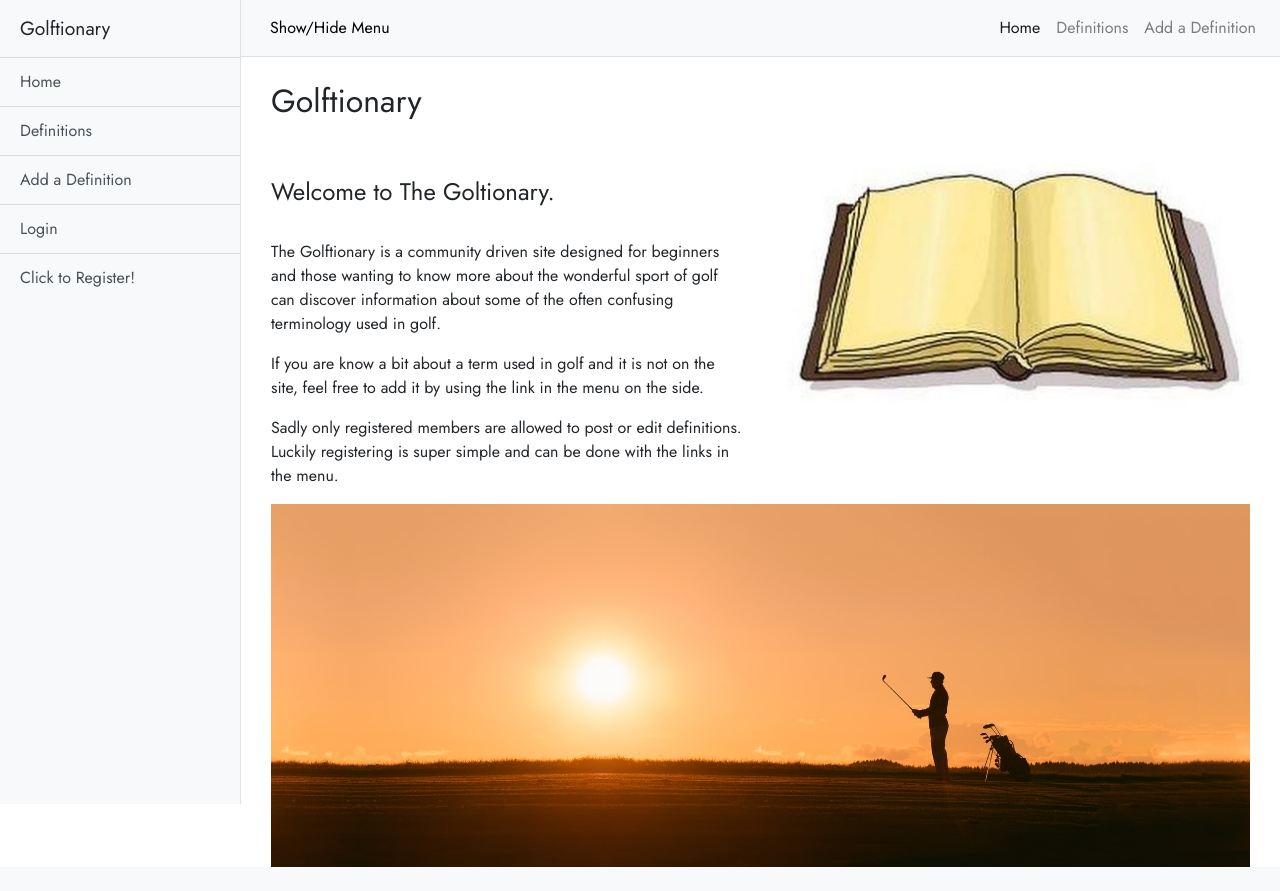
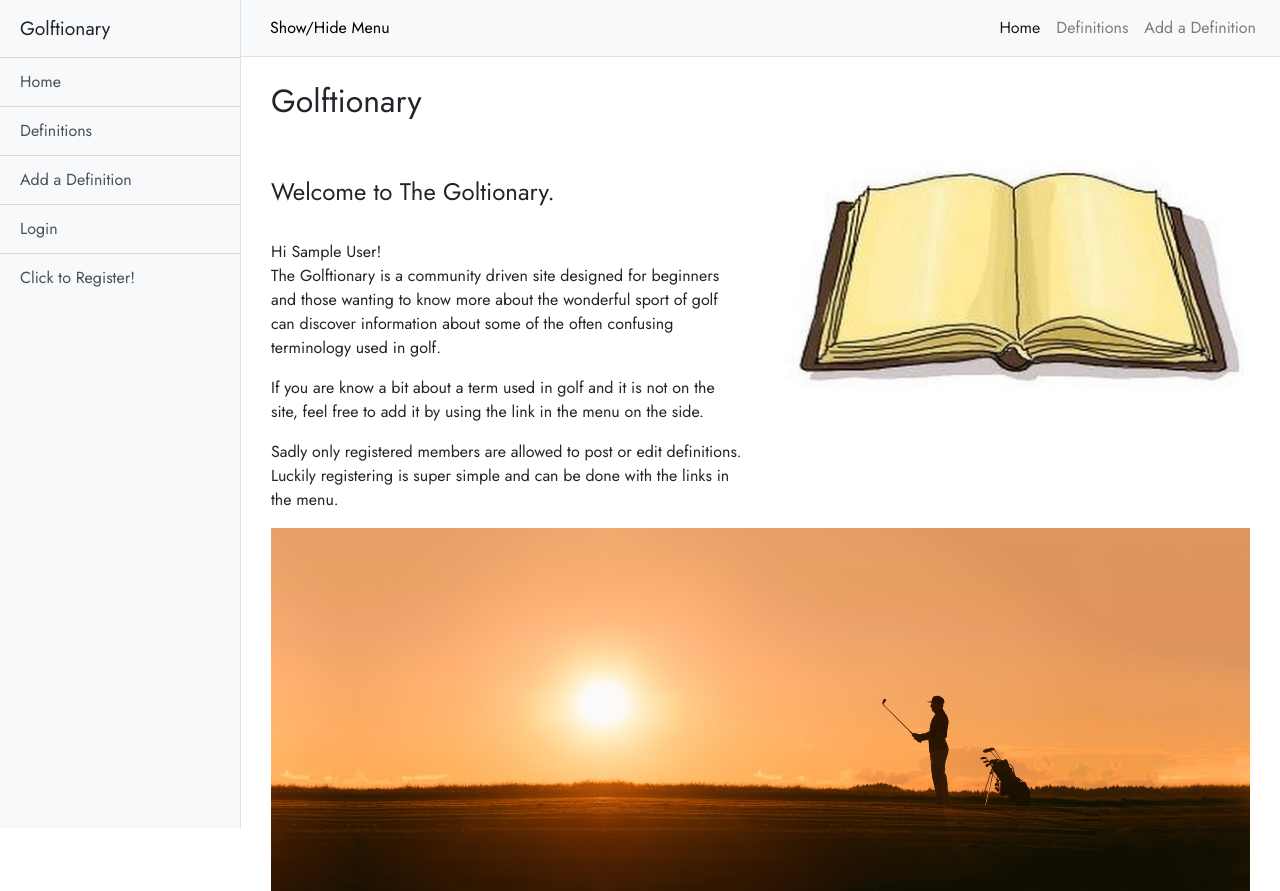
Before and after one commit to NickStevens722/GolfDictionary, a Flask app: page / in a window 1280 px wide. Before the commit the page ends 867 px from the top, so only its background shows below. Run offline with Flask 2, Linux system fonts and the light colour scheme; the visitor is signed in with stand-in values (Sample User, id 1); some libraries are stand-ins or nearby versions.

Commit message:
Added func for repeated usernames

```diff
--- a/app.py
+++ b/app.py
@@ -29,8 +29,8 @@ class RegistrationForm(FlaskForm):
 
 app = Flask(__name__)
 
-lm = LoginManager(app)
-# lm.init_app(app)
+lm = LoginManager()
+lm.init_app(app)
 lm.login_view = 'login'
 
 app.config['SECRET_KEY'] = "Your_secret_string"
@@ -53,22 +53,18 @@ class User(UserMixin):
     def __init__(self, username):
         self.username = username
 
-    @staticmethod
     def is_authenticated(self):
         return True
 
-    @staticmethod
     def is_active(self):
         return True
 
-    @staticmethod
     def is_anonymous(self):
         return False
 
     def get_id(self):
         return self.username
 
-    @staticmethod
     def validate_login(password_hash, password):
         return check_password_hash(password_hash, password)
 
@@ -130,7 +126,6 @@ def delete_def(def_id):
 
 
 
-
 @app.route('/login', methods=['GET', 'POST'])
 def login():
     # import pdb; pdb.set_trace()
@@ -142,9 +137,9 @@ def login():
         user = mongo.db.users.find_one({"username": form.username.data})
         if user and User.validate_login(user['password'], form.password.data):
             user_obj = User(username=user['username'])
+            print("test", user_obj)
             login_user(user_obj)  # Pass in user id
             flash("Logged in successfully")
-            print(User, "This test")
             return redirect(url_for("home"))
         else:
             flash('Invalid username or password')
@@ -163,15 +158,19 @@ def register():
     form = RegistrationForm()
     if form.validate_on_submit():
         users = mongo.db.users
-        formData = request.form.to_dict()
-        _user = {
-            'username': formData["username"],
-            'email': formData["email"],
-            'password': generate_password_hash(formData["password"]),
-            }
-        users.insert_one(_user)
-        flash('Congratulations, you are now a registered user!')
-        return redirect(url_for('login'))
+        existing_user = users.find_one({'username' : request.form['username']})
+        if existing_user is None:
+            formData = request.form.to_dict()
+            _user = {
+                'username': formData["username"],
+                'email': formData["email"],
+                'password': generate_password_hash(formData["password"]),
+                }
+            users.insert_one(_user)
+            flash('Congratulations, you are now a registered user!')
+            return redirect(url_for('login'))
+        else:
+            flash('Username already in use')
     return render_template('register.html', title='Register', form=form)
 
 
--- a/static/css/style.css
+++ b/static/css/style.css
@@ -21,12 +21,23 @@ body {
     padding-left: 0;
 }
 
+.flash_message {
+    padding: 10px 0;
+    text-decoration: none;
+}
+
 .btn {
     border-radius: 0%;
 }
 
 .card {
     background-color: #fefefe
+}
+
+.card-img-top {
+    height: 250px;
+    vertical-align: middle;
+    text-align: center;
 }
 
 .title-padding {
--- a/templates/homepage.html
+++ b/templates/homepage.html
@@ -2,7 +2,7 @@
 
 {% with messages = get_flashed_messages() %}
          {% if messages %}
-            <ul>
+            <ul class="flash_message">
                {% for message in messages %}
                <li>{{ message }}</li>
                {% endfor %}
@@ -22,6 +22,9 @@
     <div class="row">
         <div class="col-md-6">
             <h4 class="title-padding">Welcome to The Goltionary.</h4>
+            {% if current_user.is_authenticated %}
+  Hi {{ current_user.name }}!
+{% endif %}
             <p>The Golftionary is a community driven site designed for beginners and those wanting to know
             more about the wonderful sport of golf can discover information about some of the often confusing
             terminology used in golf.</p>
```
Also changed, not shown: templates/register.html (+11 -0 lines).
